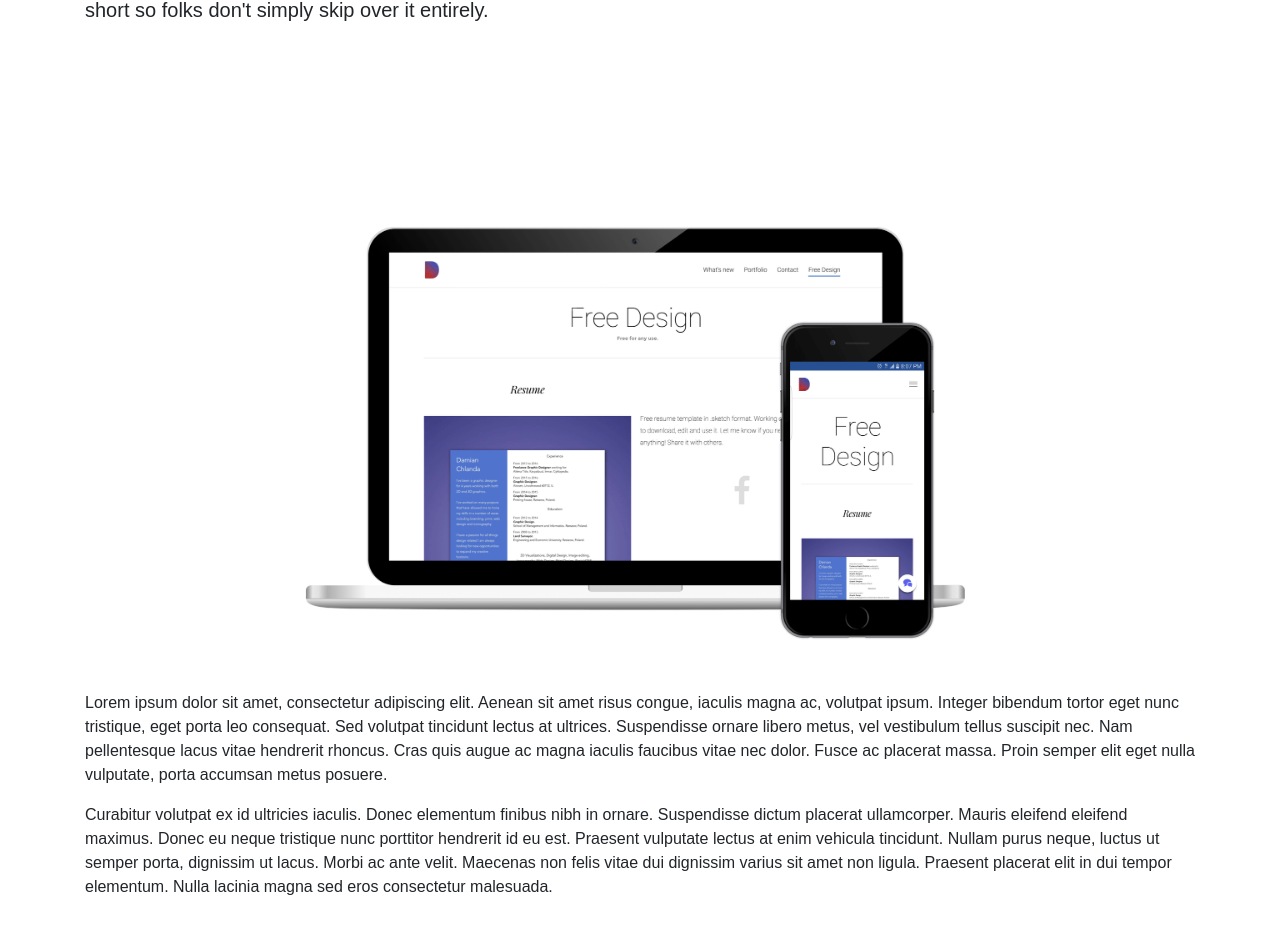
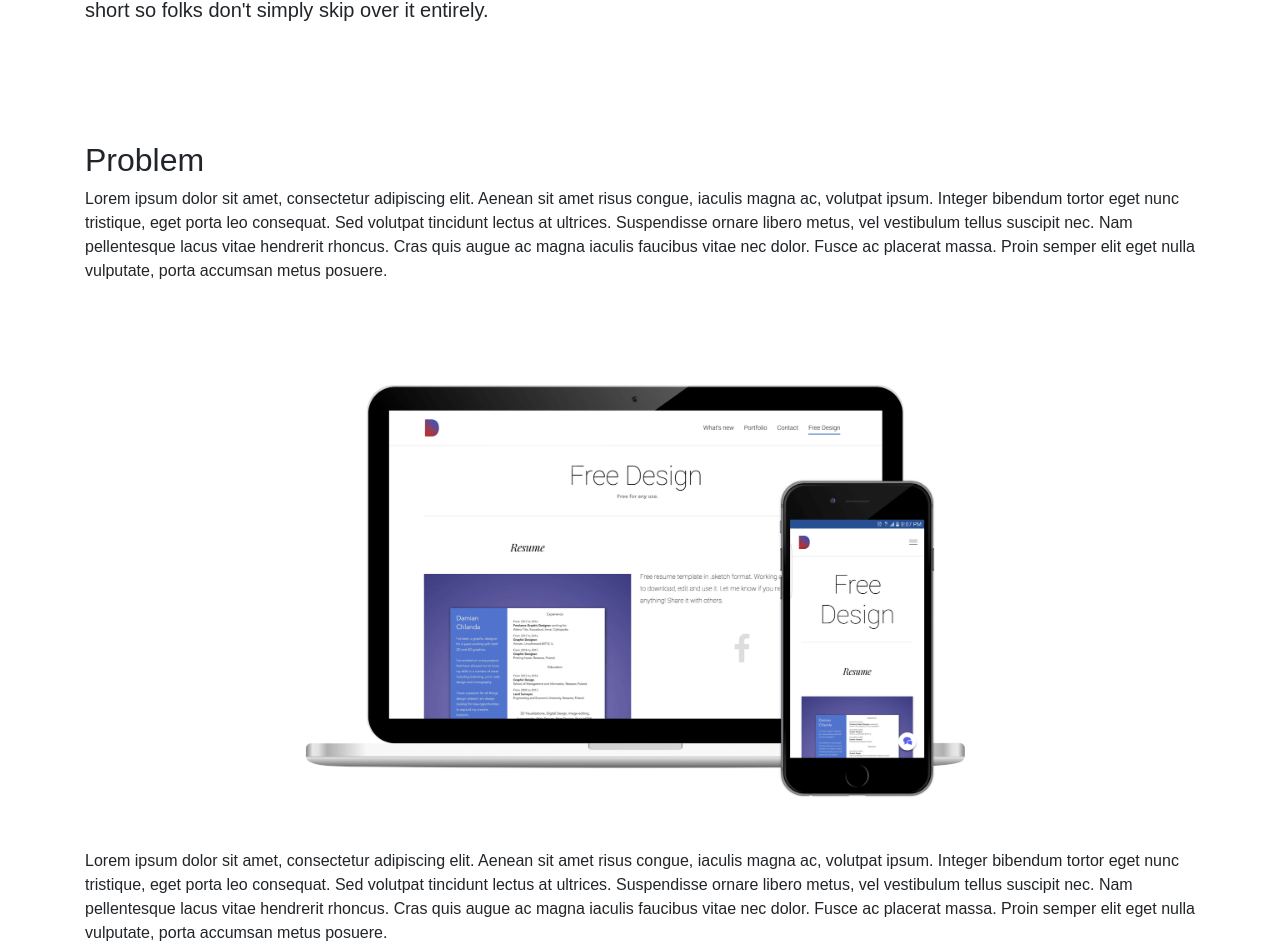
Before and after one commit to charlon/charlon.com, a React (Create React App) app in the folder portfolio/: page /portfolio/scout in a window 1280 px wide. Shown: the part 191-1143 px from the top of the page. Built offline with nearby package versions, Linux system fonts and the light colour scheme.

Commit message:
Temporary sub page content.

```diff
--- a/portfolio/src/containers/Home.js
+++ b/portfolio/src/containers/Home.js
@@ -14,7 +14,7 @@ const Home = () => (
         <div className="container">
           <div className="row">
             <div className="col-md-6 ooops">
-              <h2 className="">Charlon Palacay</h2>
+              <h1 className="">Charlon Palacay</h1>
               <p className="lead">Product Designer currently working in Seattle, Washington. I have a passion for creating and designing positive user experiences.</p>
               <p><a href="/about" className="btn btn-outline-secondary">more about me</a></p>
             </div>
--- a/portfolio/src/containers/Scout.js
+++ b/portfolio/src/containers/Scout.js
@@ -22,10 +22,11 @@ const Scout = () => (
         <div className="row">
 
           <div className="col-md-12">
+
+            <h2>Problem</h2>
+            <p>Lorem ipsum dolor sit amet, consectetur adipiscing elit. Aenean sit amet risus congue, iaculis magna ac, volutpat ipsum. Integer bibendum tortor eget nunc tristique, eget porta leo consequat. Sed volutpat tincidunt lectus at ultrices. Suspendisse ornare libero metus, vel vestibulum tellus suscipit nec. Nam pellentesque lacus vitae hendrerit rhoncus. Cras quis augue ac magna iaculis faucibus vitae nec dolor. Fusce ac placerat massa. Proin semper elit eget nulla vulputate, porta accumsan metus posuere.</p>
+
             <div className="text-center"><img className="" src="/macbook-iphone.png" width="900" alt="Card cap" /></div>
-          </div>
-
-          <div className="col-md-12">
 
             <p>Lorem ipsum dolor sit amet, consectetur adipiscing elit. Aenean sit amet risus congue, iaculis magna ac, volutpat ipsum. Integer bibendum tortor eget nunc tristique, eget porta leo consequat. Sed volutpat tincidunt lectus at ultrices. Suspendisse ornare libero metus, vel vestibulum tellus suscipit nec. Nam pellentesque lacus vitae hendrerit rhoncus. Cras quis augue ac magna iaculis faucibus vitae nec dolor. Fusce ac placerat massa. Proin semper elit eget nulla vulputate, porta accumsan metus posuere.</p>
 
```
